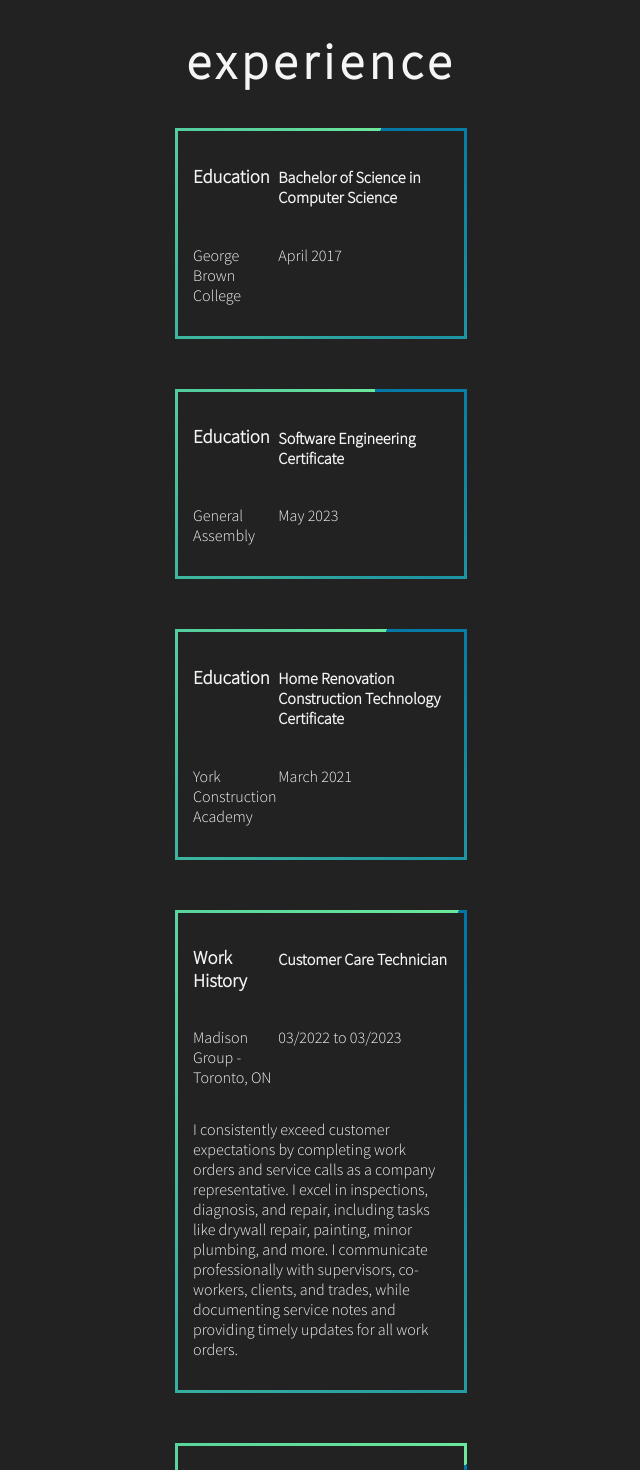
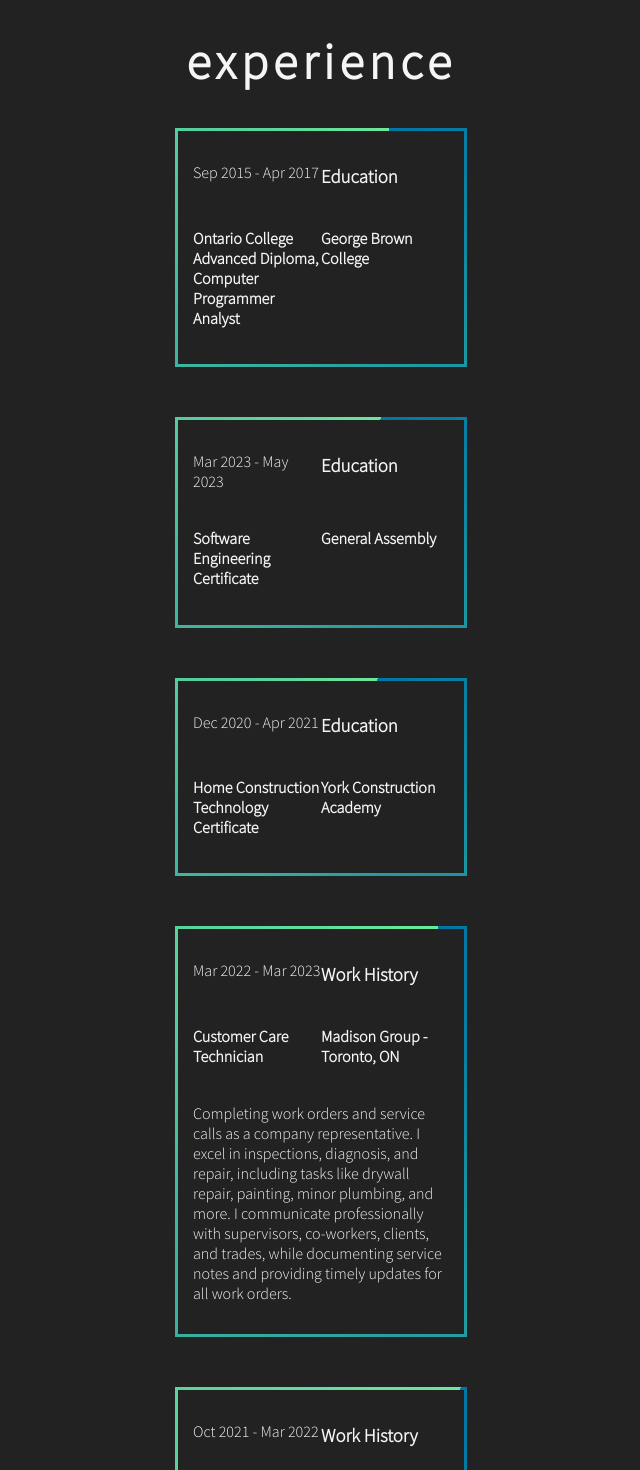
Before and after one commit to arjaybeltran/arjaybeltran, a Next.js app: page / in a window 1280 px wide. Shown: the part 2040-3510 px from the top of the page, without its empty margins (485-1125 px from the left). Built offline with nearby package versions, Linux system fonts and the light colour scheme.

Commit message:
fixed grid area for exp&education

```diff
--- a/components/Resume.js
+++ b/components/Resume.js
@@ -21,19 +21,19 @@ const AddSkills = ['Version Control(Git/GitHub)', 'MVC Framework', 'Web Design',
 
 const Education = [
   {
-    degree: 'Bachelor of Science in Computer Science',
+    degree: 'Ontario College Advanced Diploma, Computer Programmer Analyst',
     institution: 'George Brown College',
-    year: 'April 2017',
+    year: 'Sep 2015 - Apr 2017',
   },
   {
     degree: 'Software Engineering Certificate' ,
     institution: 'General Assembly',
-    year: 'May 2023',
+    year: 'Mar 2023 - May 2023',
   },
   {
-    degree: 'Home Renovation Construction Technology Certificate' ,
+    degree: 'Home Construction Technology Certificate' ,
     institution: 'York Construction Academy',
-    year: 'March 2021',
+    year: 'Dec 2020 - Apr 2021',
   },
 
 ]
@@ -43,18 +43,18 @@ const WorkHistory = [
       position: 'Customer Care Technician',
       company: 'Madison Group',
       location: 'Toronto, ON',
-      duration: '03/2022 to 03/2023',
+      duration: 'Mar 2022 - Mar 2023',
       responsibilities: [
-         'I consistently exceed customer expectations by completing work orders and service calls as a company representative. I excel in inspections, diagnosis, and repair, including tasks like drywall repair, painting, minor plumbing, and more. I communicate professionally with supervisors, co-workers, clients, and trades, while documenting service notes and providing timely updates for all work orders.',
+         'Completing work orders and service calls as a company representative. I excel in inspections, diagnosis, and repair, including tasks like drywall repair, painting, minor plumbing, and more. I communicate professionally with supervisors, co-workers, clients, and trades, while documenting service notes and providing timely updates for all work orders.',
       ],
     },
     {
       position: 'Junior Carpenter',
       company: 'R-MAC Solutions Inc.',
       location: 'Toronto, ON',
-      duration: '10/2021 to 03/2022',
+      duration: 'Oct 2021 - Mar 2022',
       responsibilities: [
-        'I efficiently utilized power tools, hand tools, and auxiliary instruments to meet project deadlines. I assessed material requirements, estimated production costs, and prioritized tasks to prevent delays. I conducted thorough inspections of job sites pre and post-project completion to ensure adherence to standards. I consistently researched and complied with building codes and safety regulations. By addressing client needs and resolving concerns promptly, I ensured overall client satisfaction on every project.',
+        'Efficiently utilized power tools, hand tools, and auxiliary instruments to meet project deadlines. I assessed material requirements, estimated production costs, and prioritized tasks to prevent delays. I conducted thorough inspections of job sites pre and post-project completion to ensure adherence to standards. I consistently researched and complied with building codes and safety regulations. By addressing client needs and resolving concerns promptly, I ensured overall client satisfaction on every project.',
       ],
     },
 
@@ -130,10 +130,11 @@ const WorkHistory = [
 
           {Education.map((edu, index) => (
             <div key={index} className='education' data-aos="fade-right">
+              <p>{edu.year}</p>
               <h3>Education</h3>
               <h4>{edu.degree}</h4>
-              <p>{edu.institution}</p>
-              <p>{edu.year}</p>
+              <h4>{edu.institution}</h4>
+
             </div>
           ))}
         </section>
@@ -142,12 +143,11 @@ const WorkHistory = [
 
           {WorkHistory.map((job, index) => (
             <div key={index} className='experience' data-aos="fade-left">
+              <p>{job.duration}</p>
               <h3>Work History</h3>
               <h4>{job.position}</h4>
-              <p>
-                {job.company} - {job.location}
-              </p>
-              <p>{job.duration}</p>
+              <h4>{job.company} - {job.location}</h4>
+
               <p className='resp'>{job.responsibilities}</p>
             </div>
           ))}
--- a/public/styles.css
+++ b/public/styles.css
@@ -116,7 +116,7 @@ h1 {
     height: auto;
     width: auto;
     display:grid;
-    grid-template-columns: 1fr 2fr;
+    grid-template-columns: 1fr 1fr;
     border: 3px solid;
     border-image: conic-gradient(from 30deg, #0076a5, #6be89b) 1;
     border-image-slice: 1;
@@ -126,7 +126,7 @@ h1 {
     height: auto;
     width: auto;
     display:grid;
-    grid-template-columns: 1fr 2fr;
+    grid-template-columns: 1fr 1fr;
     border: 3px solid;
     border-image: conic-gradient(from 30deg, #0076a5, #6be89b) 1;
     border-image-slice: 1;
@@ -137,7 +137,7 @@ h1 {
     height: 150px;
     width: auto;
     display:grid;
-    grid-template-columns: 1fr 2fr;
+    grid-template-columns: 1fr 1fr;
     border: 3px solid;
     border-image: conic-gradient(from 30deg, #0076a5, #6be89b) 1;
     border-image-slice: 1;
```
